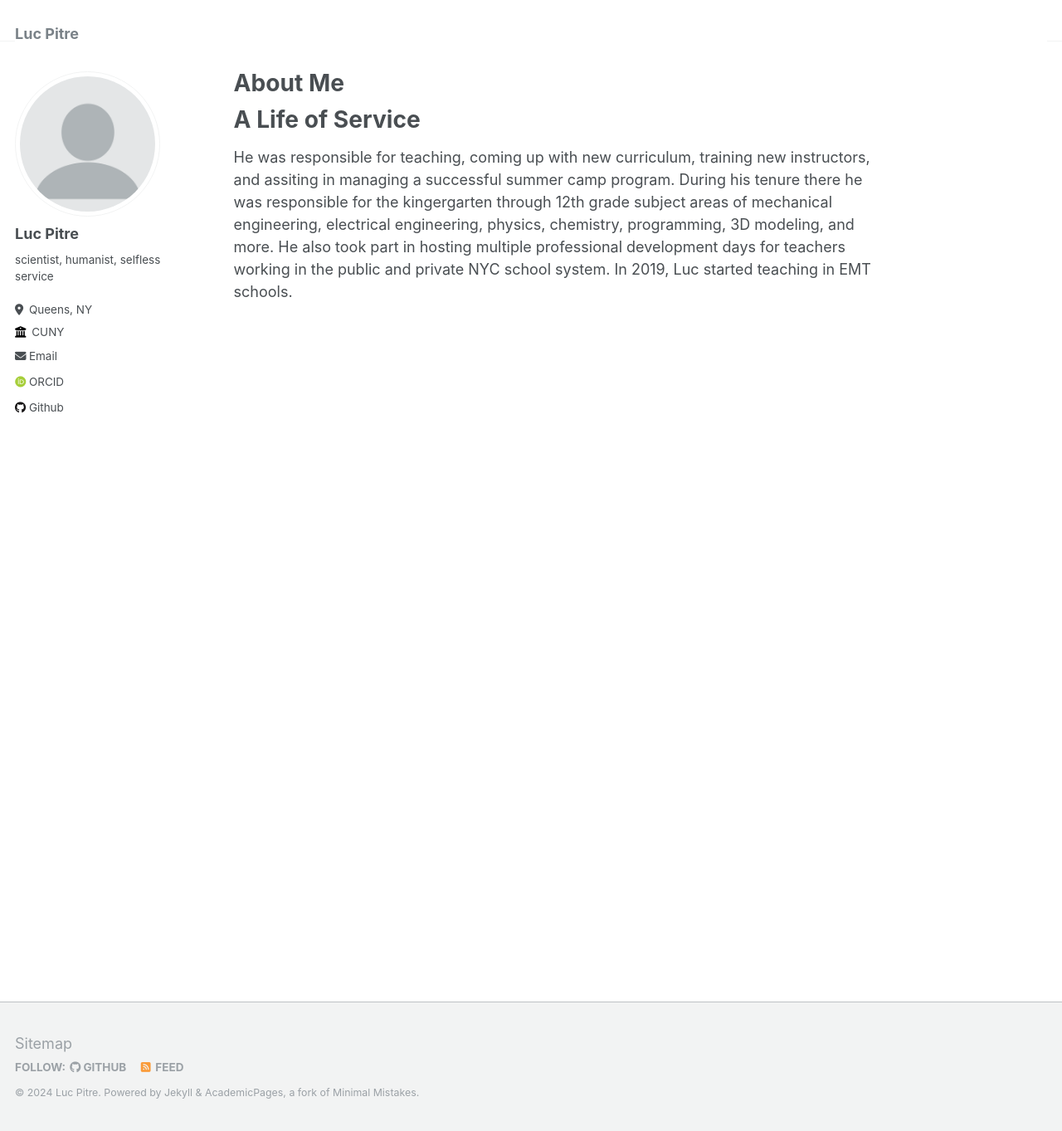
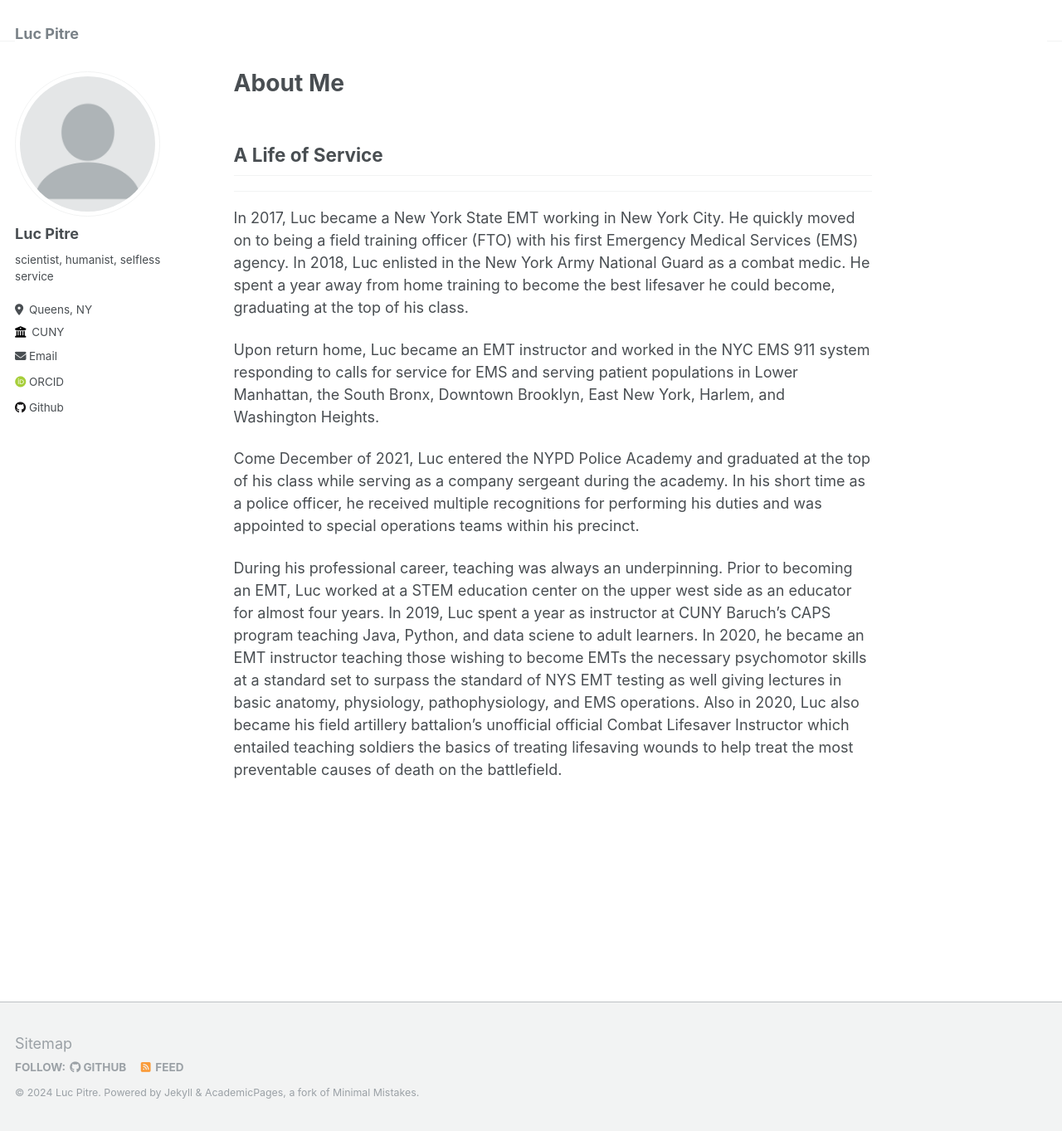
Before and after one commit to radicallyCurious/radicallyCurious.github.io, a Jekyll site: the page built from _pages/about.md, in a window 1280 px wide and 1363 px high. Shown: the whole window at 83% size. Built offline with Jekyll 4.4.1, drawn with Linux system fonts in a browser that asks for light colours; some web fonts are replaced.

Commit message:
fix url routing in permalink

```diff
--- a/_pages/about.md
+++ b/_pages/about.md
@@ -7,8 +7,8 @@ redirect_from:
   - /about.html
 ---
 
-# A Life of Service
---
+## A Life of Service
+--------------------
 In 2017, Luc became a New York State EMT working in New York City. He quickly moved on to being a field training officer (FTO) with his first Emergency Medical Services (EMS) agency. In 2018, Luc enlisted in the New York Army National Guard as a combat medic. He spent a year away from home training to become the best lifesaver he could become, graduating at the top of his class.
 
 Upon return home, Luc became an EMT instructor and worked in the NYC EMS 911 system responding to calls for service for EMS and serving patient populations in Lower Manhattan, the South Bronx, Downtown Brooklyn, East New York, Harlem, and Washington Heights.
--- a/_pages/teaching_new.md
+++ b/_pages/teaching_new.md
@@ -1,10 +1,9 @@
 ---
-permalink: /
+permalink: /teaching
 title: "About Me"
 author_profile: true
 redirect_from:
-  - /about/
-  - /about.html
+  - /teaching.html
 ---
 
 # A Life of Service
```
